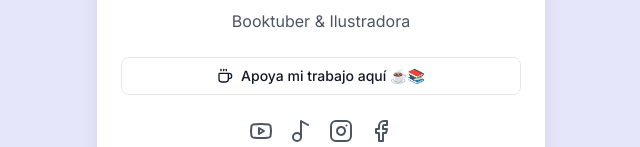
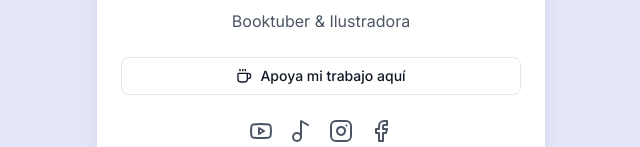
Before and after one commit to tribakzero/romelina.mx, a Next.js app: page / in a window 1280 px wide. Shown: the part 401-548 px from the top of the page, without its empty margins (319-959 px from the left). Built offline with nearby package versions, Linux system fonts and the light colour scheme.

Commit message:
mejora ko-fi

```diff
--- a/app/page.tsx
+++ b/app/page.tsx
@@ -36,7 +36,7 @@ export default function Home() {
                             fullWidth
                         >
                             <Coffee className="mr-2 size-4" />
-                            Apoya mi trabajo aquí ☕📚
+                            Apoya mi trabajo aquí
                         </Button>
                     </div>
 
```
